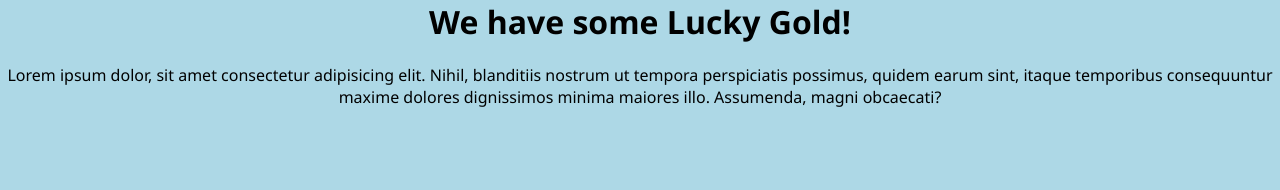
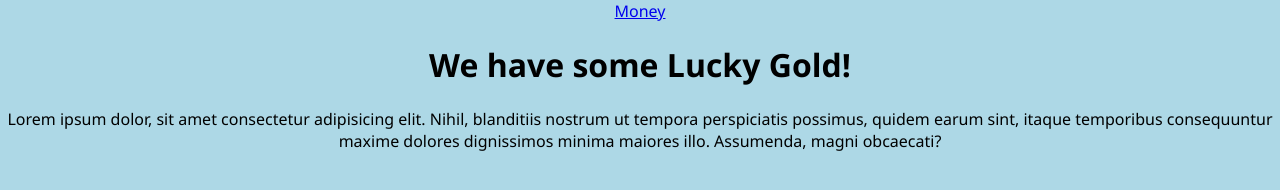
Before and after one commit to PallotroOffical/luckyGold, a plain HTML site: page index.html in a window 1280 px wide. Drawn offline with Linux system fonts and the light colour scheme.

Commit message:
Update index.html

```diff
--- a/index.html
+++ b/index.html
@@ -7,6 +7,7 @@
     <link rel="stylesheet" href="styles.css"/>
 </head>
 <body>
+    <a href="/money.html">Money</a>
     <h1>We have some Lucky Gold!</h1>
     <p>Lorem ipsum dolor, sit amet consectetur adipisicing elit. Nihil, blanditiis nostrum ut tempora perspiciatis possimus, quidem earum sint, itaque temporibus consequuntur maxime dolores dignissimos minima maiores illo. Assumenda, magni obcaecati?</p>
 </body>
```
